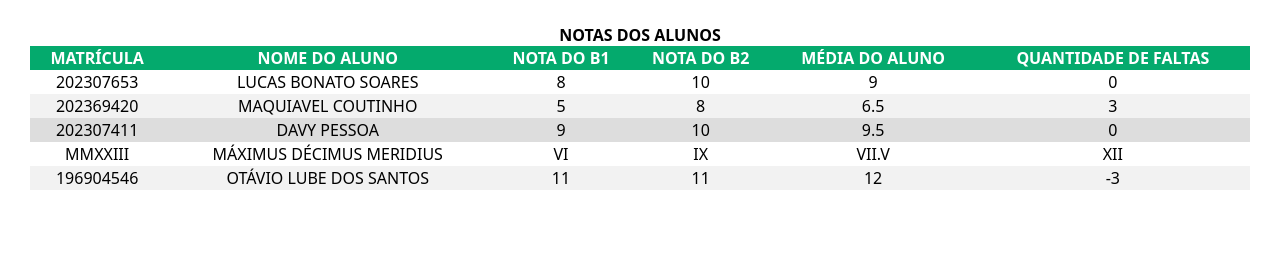
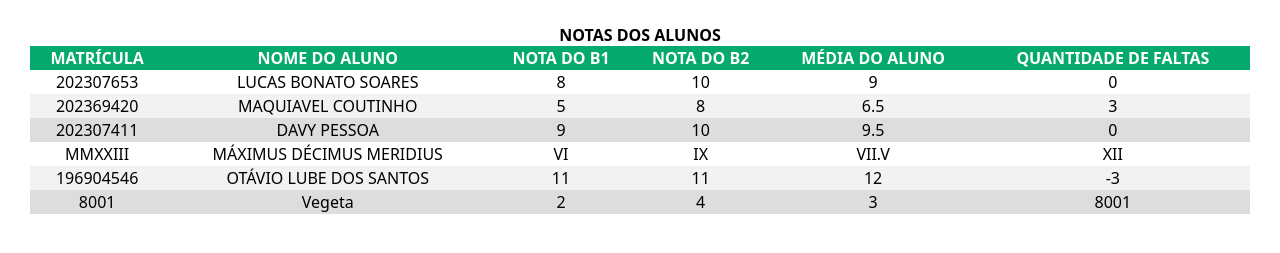
Before and after one commit to LucasBS4546/AtividadeOtavio20230313, a plain HTML site: page index.html in a window 1280 px wide. Shown: the part 113-366 px from the top of the page. Drawn offline with Linux system fonts and the light colour scheme.

Commit message:
Update code

```diff
--- a/index.html
+++ b/index.html
@@ -65,6 +65,14 @@
                 <td>12</td>
                 <td>-3</td>
             </tr>
+            <tr>
+                <td>8001</td>
+                <td>Vegeta</td>
+                <td>2</td>
+                <td>4</td>
+                <td>3</td>
+                <td>8001</td>
+            </tr>
         </table>
     </main>
 
```
